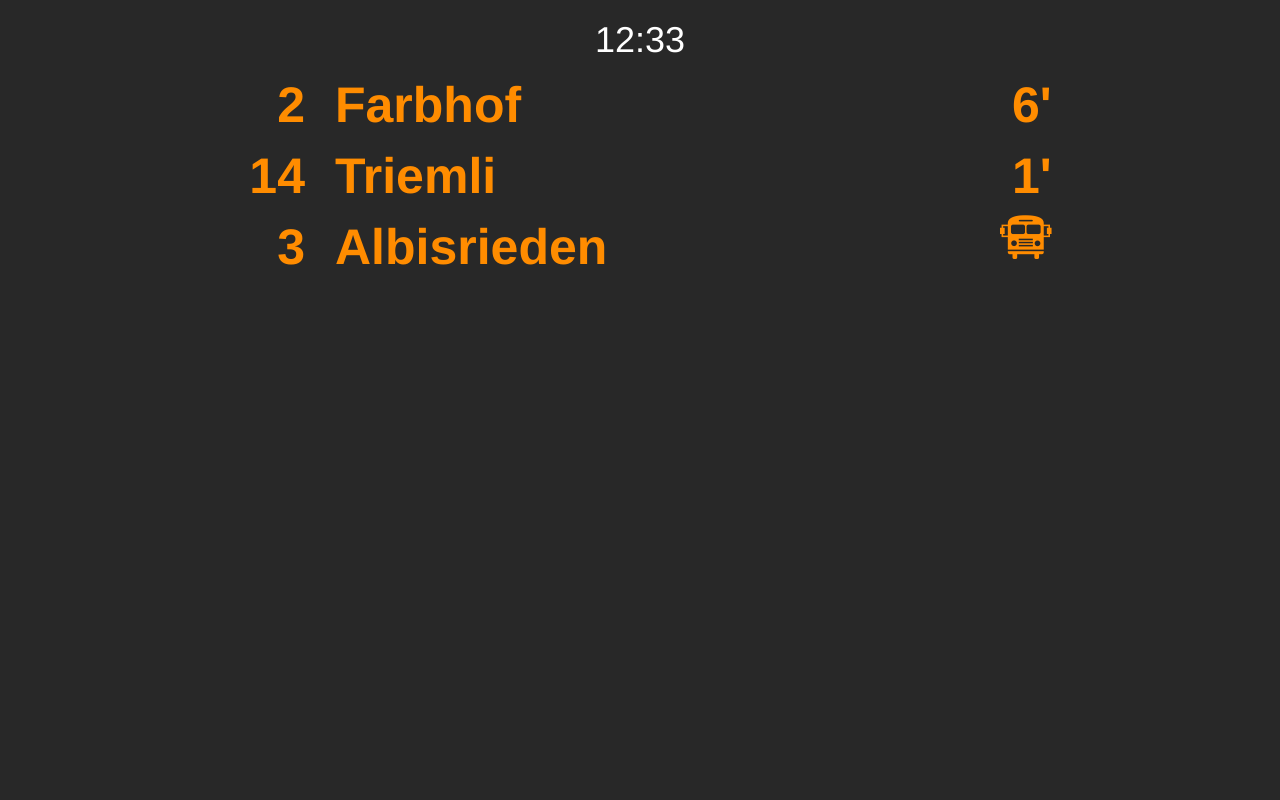
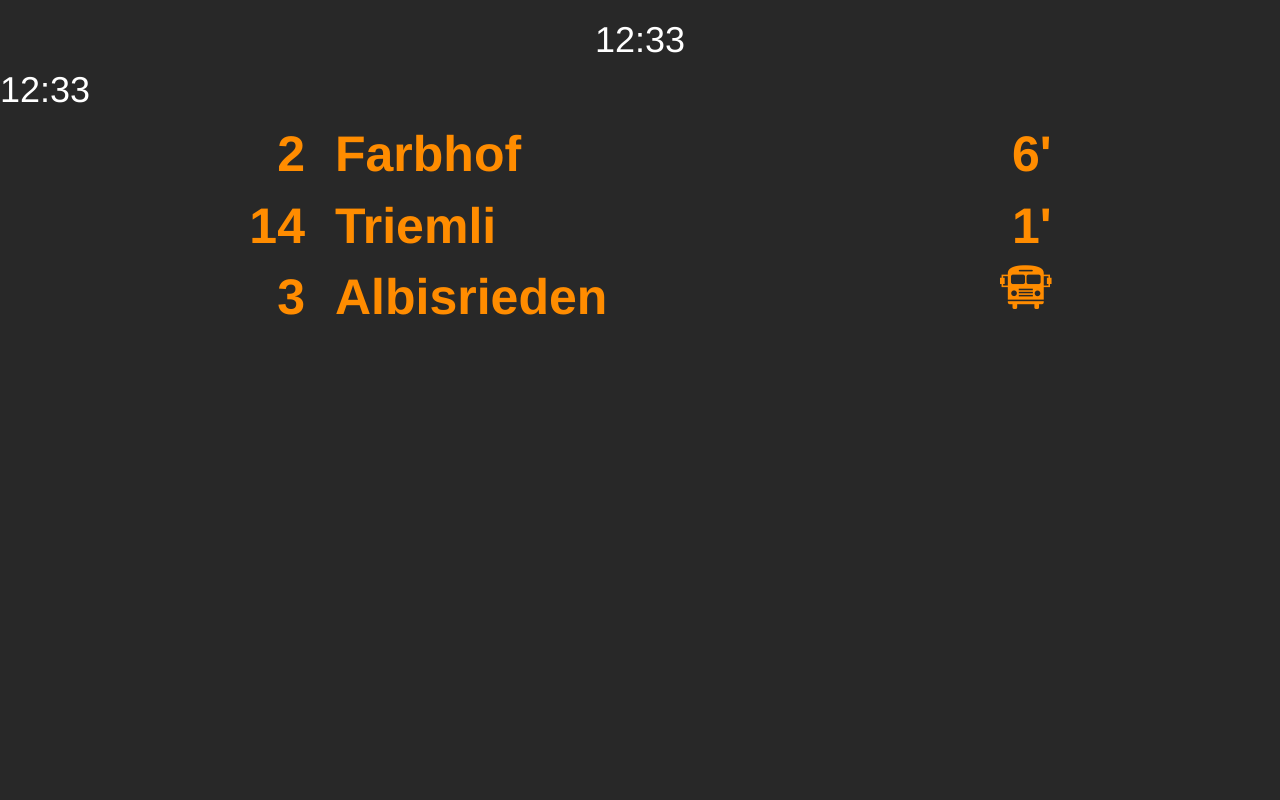
Before and after one commit to dfernandesnamics/Abfahrt-Display, a PHP site: page /?autoreload=1 in a window 1280 px wide. Run offline with PHP 8.4, Linux system fonts and the light colour scheme; data that the repository does not hold is empty; some web fonts are replaced.

Commit message:
einzeiliger autoload im link

```diff
--- a/index.php
+++ b/index.php
@@ -10,9 +10,9 @@
 	}
 	?>
 	<title>Tram Abfahrten</title>
-	<link rel="stylesheet" type="text/css" href="/css/style.css?<?php echo time(); ?>">
-	<link rel="stylesheet" type="text/css" href="/css/bootstrap.css">
-	<link rel="stylesheet" type="text/css" href="/css/fonts/style.css">
+	<link rel="stylesheet" type="text/css" href="css/style.css?<?php echo time(); ?>">
+	<link rel="stylesheet" type="text/css" href="css/bootstrap.css">
+	<link rel="stylesheet" type="text/css" href="css/fonts/style.css">
 
 </head>
 <body>
@@ -52,6 +52,9 @@
 			?>
 
 		</div>
+
+        <h1><a href='<?php ( !isset($_GET['autoreload'])) ? print "?autoreload=true" : print "." ?> '><?=$uhrzeit?></a></h1>
+
 	</div>
 	<div class="row">
 		<?php
```
